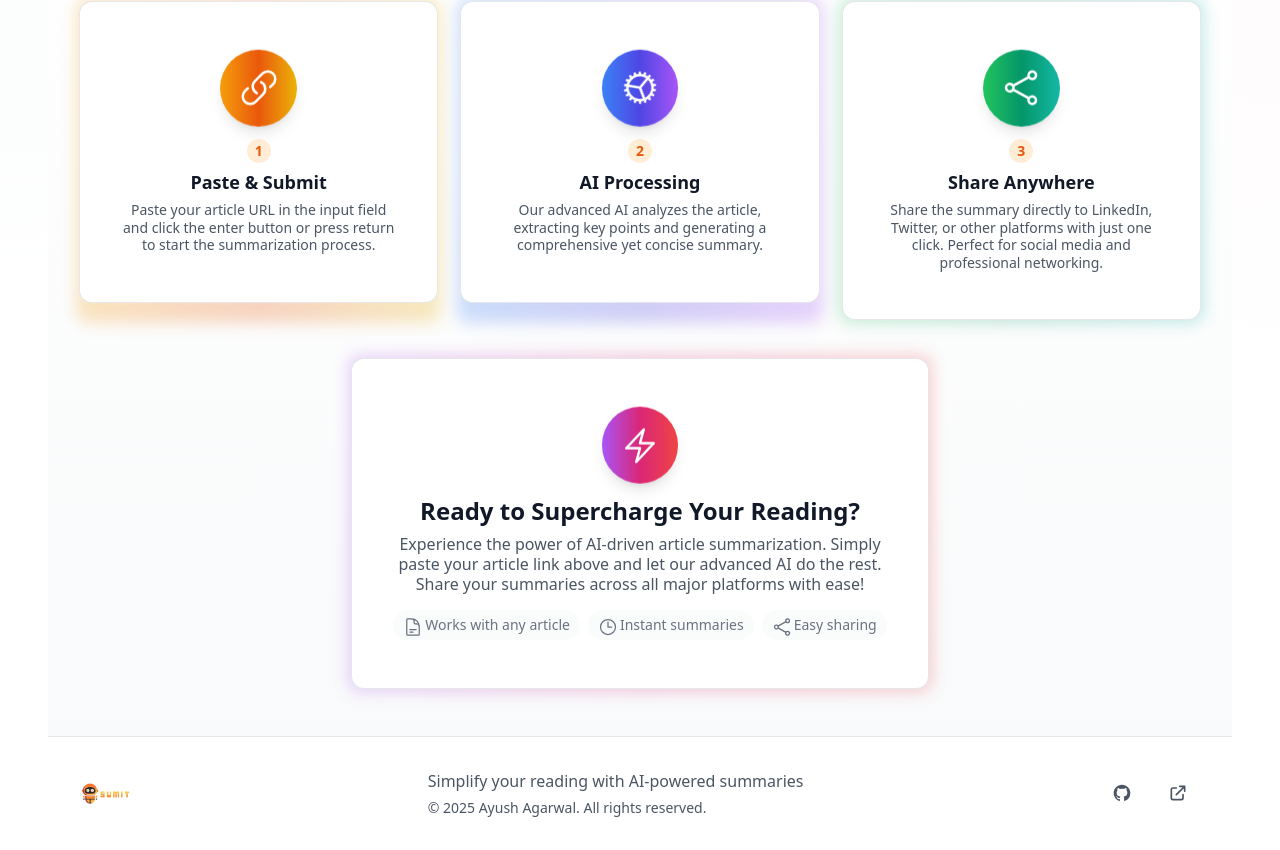
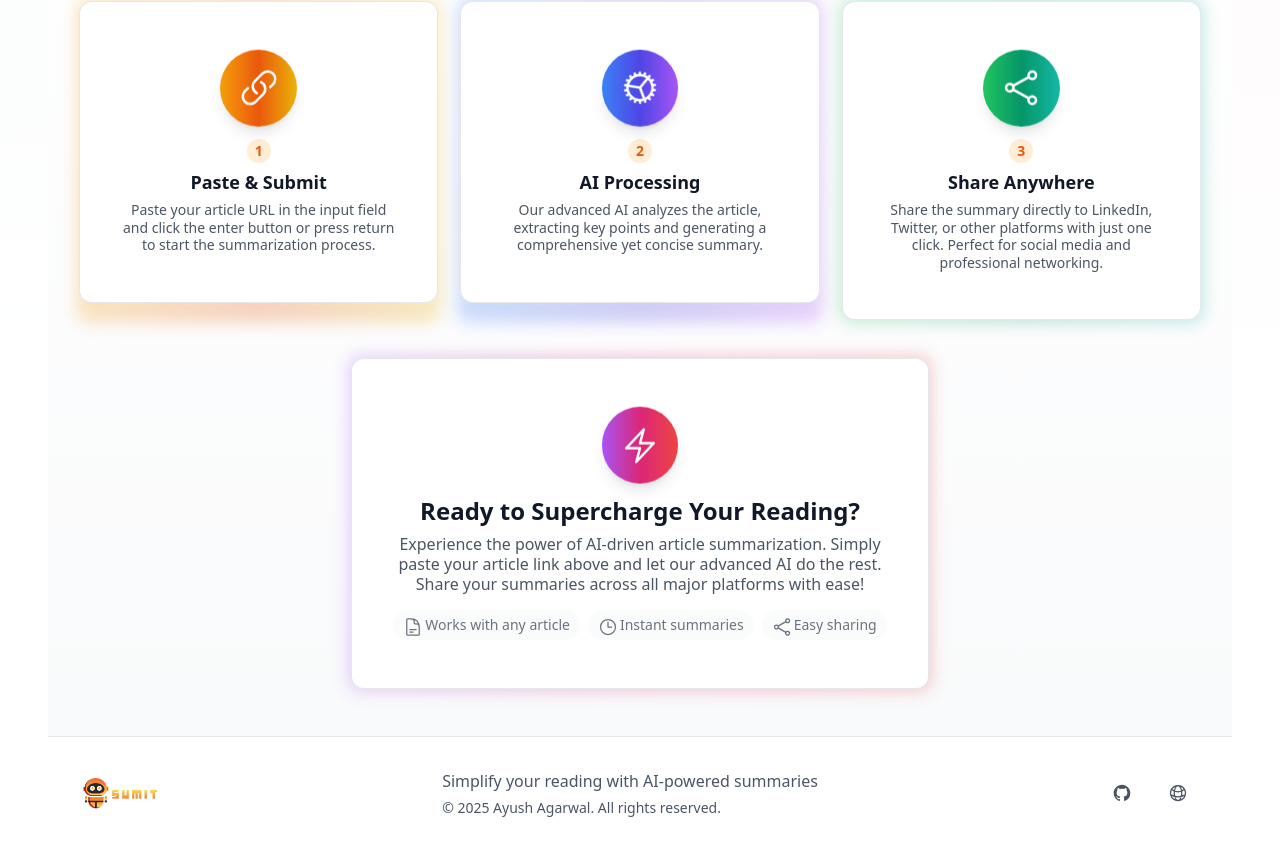
Before and after one commit to AyushAgarwal15/SumIt, a React (Vite) app: page / in a window 1280 px wide. Shown: the part 723-1573 px from the top of the page. Built offline with nearby package versions, Linux system fonts and the light colour scheme; no server answers; a web font is replaced by a local one.

Commit message:
Refactor Footer and Hero components for improved accessibility and responsiveness; replace anchor tags with buttons for portfolio links, and update icon usage for better visual consistency.

```diff
--- a/src/App.css
+++ b/src/App.css
@@ -27,7 +27,7 @@
 }
 
 .app {
-  @apply relative z-10 flex flex-col max-w-7xl mx-auto px-2 sm:px-4 md:px-6 lg:px-8;
+  @apply relative z-10 flex flex-col max-w-7xl mx-auto px-2;
 }
 
 /* Mobile-first navigation */
--- a/src/components/Footer.jsx
+++ b/src/components/Footer.jsx
@@ -1,5 +1,21 @@
 import React from "react";
 import { logo } from "../assets";
+import { GlobeAltIcon } from "@heroicons/react/24/outline";
+
+const GithubIcon = () => (
+  <svg
+    className="w-[clamp(1rem,4vw,1.25rem)] h-[clamp(1rem,4vw,1.25rem)]"
+    fill="currentColor"
+    viewBox="0 0 24 24"
+    aria-hidden="true"
+  >
+    <path
+      fillRule="evenodd"
+      d="M12 2C6.477 2 2 6.484 2 12.017c0 4.425 2.865 8.18 6.839 9.504.5.092.682-.217.682-.483 0-.237-.008-.868-.013-1.703-2.782.605-3.369-1.343-3.369-1.343-.454-1.158-1.11-1.466-1.11-1.466-.908-.62.069-.608.069-.608 1.003.07 1.531 1.032 1.531 1.032.892 1.53 2.341 1.088 2.91.832.092-.647.35-1.088.636-1.338-2.22-.253-4.555-1.113-4.555-4.951 0-1.093.39-1.988 1.029-2.688-.103-.253-.446-1.272.098-2.65 0 0 .84-.27 2.75 1.026A9.564 9.564 0 0112 6.844c.85.004 1.705.115 2.504.337 1.909-1.296 2.747-1.027 2.747-1.027.546 1.379.202 2.398.1 2.651.64.7 1.028 1.595 1.028 2.688 0 3.848-2.339 4.695-4.566 4.943.359.309.678.92.678 1.855 0 1.338-.012 2.419-.012 2.747 0 .268.18.58.688.482A10.019 10.019 0 0022 12.017C22 6.484 17.522 2 12 2z"
+      clipRule="evenodd"
+    />
+  </svg>
+);
 
 const Footer = () => {
   return (
@@ -10,7 +26,7 @@ const Footer = () => {
           <img
             src={logo}
             alt="sumit logo"
-            style={{ width: "clamp(2rem, 4vw, 5rem)" }}
+            style={{ width: "clamp(2rem, 8vw, 5rem)" }}
             className="h-auto object-contain"
           />
         </div>
@@ -32,38 +48,18 @@ const Footer = () => {
             target="_blank"
             rel="noopener noreferrer"
             className="text-gray-600 hover:text-gray-900 transition-colors touch-target"
+            aria-label="GitHub Repository"
           >
-            <svg
-              className="w-[clamp(1rem,2.5vw,1.25rem)] h-[clamp(1rem,2.5vw,1.25rem)]"
-              fill="currentColor"
-              viewBox="0 0 24 24"
-            >
-              <path
-                fillRule="evenodd"
-                d="M12 2C6.477 2 2 6.484 2 12.017c0 4.425 2.865 8.18 6.839 9.504.5.092.682-.217.682-.483 0-.237-.008-.868-.013-1.703-2.782.605-3.369-1.343-3.369-1.343-.454-1.158-1.11-1.466-1.11-1.466-.908-.62.069-.608.069-.608 1.003.07 1.531 1.032 1.531 1.032.892 1.53 2.341 1.088 2.91.832.092-.647.35-1.088.636-1.338-2.22-.253-4.555-1.113-4.555-4.951 0-1.093.39-1.988 1.029-2.688-.103-.253-.446-1.272.098-2.65 0 0 .84-.27 2.75 1.026A9.564 9.564 0 0112 6.844c.85.004 1.705.115 2.504.337 1.909-1.296 2.747-1.027 2.747-1.027.546 1.379.202 2.398.1 2.651.64.7 1.028 1.595 1.028 2.688 0 3.848-2.339 4.695-4.566 4.943.359.309.678.92.678 1.855 0 1.338-.012 2.419-.012 2.747 0 .268.18.58.688.482A10.019 10.019 0 0022 12.017C22 6.484 17.522 2 12 2z"
-                clipRule="evenodd"
-              />
-            </svg>
+            <GithubIcon />
           </a>
           <a
             href="https://ayushagarwal.vercel.app/"
             target="_blank"
             rel="noopener noreferrer"
             className="text-gray-600 hover:text-gray-900 transition-colors touch-target"
+            aria-label="Portfolio Website"
           >
-            <svg
-              className="w-[clamp(1rem,2.5vw,1.25rem)] h-[clamp(1rem,2.5vw,1.25rem)]"
-              fill="none"
-              stroke="currentColor"
-              viewBox="0 0 24 24"
-            >
-              <path
-                strokeLinecap="round"
-                strokeLinejoin="round"
-                strokeWidth="2"
-                d="M10 6H6a2 2 0 00-2 2v10a2 2 0 002 2h10a2 2 0 002-2v-4M14 4h6m0 0v6m0-6L10 14"
-              />
-            </svg>
+            <GlobeAltIcon className="w-[clamp(1rem,4vw,1.25rem)] h-[clamp(1rem,4vw,1.25rem)]" />
           </a>
         </div>
       </div>
--- a/src/components/Hero.jsx
+++ b/src/components/Hero.jsx
@@ -18,14 +18,13 @@ const Hero = () => {
         </div>
 
         <div className="flex gap-2">
-          <a
-            href="https://ayushagarwal.vercel.app/"
-            target="_blank"
-            rel="noopener noreferrer"
+          <button
+            type="button"
+            onClick={() => window.open("https://ayushagarwal.vercel.app/")}
             className="black_btn text-xs sm:text-sm md:text-base px-2 sm:px-3 md:px-4 py-1.5 sm:py-2"
           >
             Portfolio
-          </a>
+          </button>
           <button
             type="button"
             onClick={() =>
```
